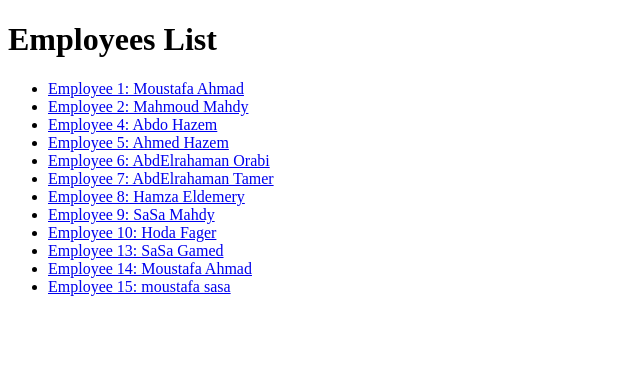
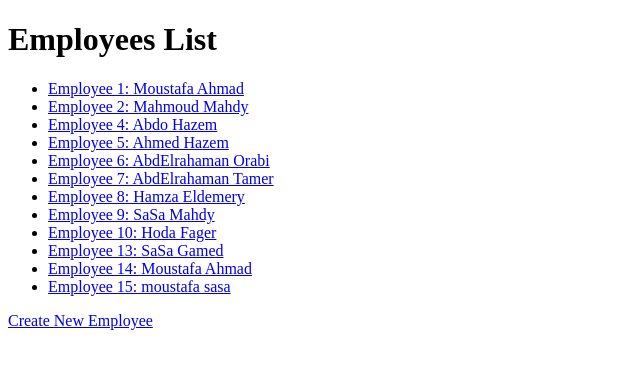
Before and after one commit to moustafamahdy/Vimigo, a Django app: page /Employees/ in a window 1280 px wide. Shown: the top 369 px of the page, without its empty margins (0-640 px from the left). Run offline with Django 3.2, Linux system fonts and the light colour scheme; data comes from the database, SQL or seed files in the repository; both versions use the stored data as it was after the commit.

Commit message:
add New Employee

```diff
--- a/FE_WebApp/WebApp/templates/employees/EmployeesList.html
+++ b/FE_WebApp/WebApp/templates/employees/EmployeesList.html
@@ -15,6 +15,8 @@
         {% endfor %}
     </ul>
 
+    <a href="{% url 'create' %}">Create New Employee</a>
+
 
 
 {% endblock %}
```
Also changed, not shown: FE_WebApp/db.sqlite3.
